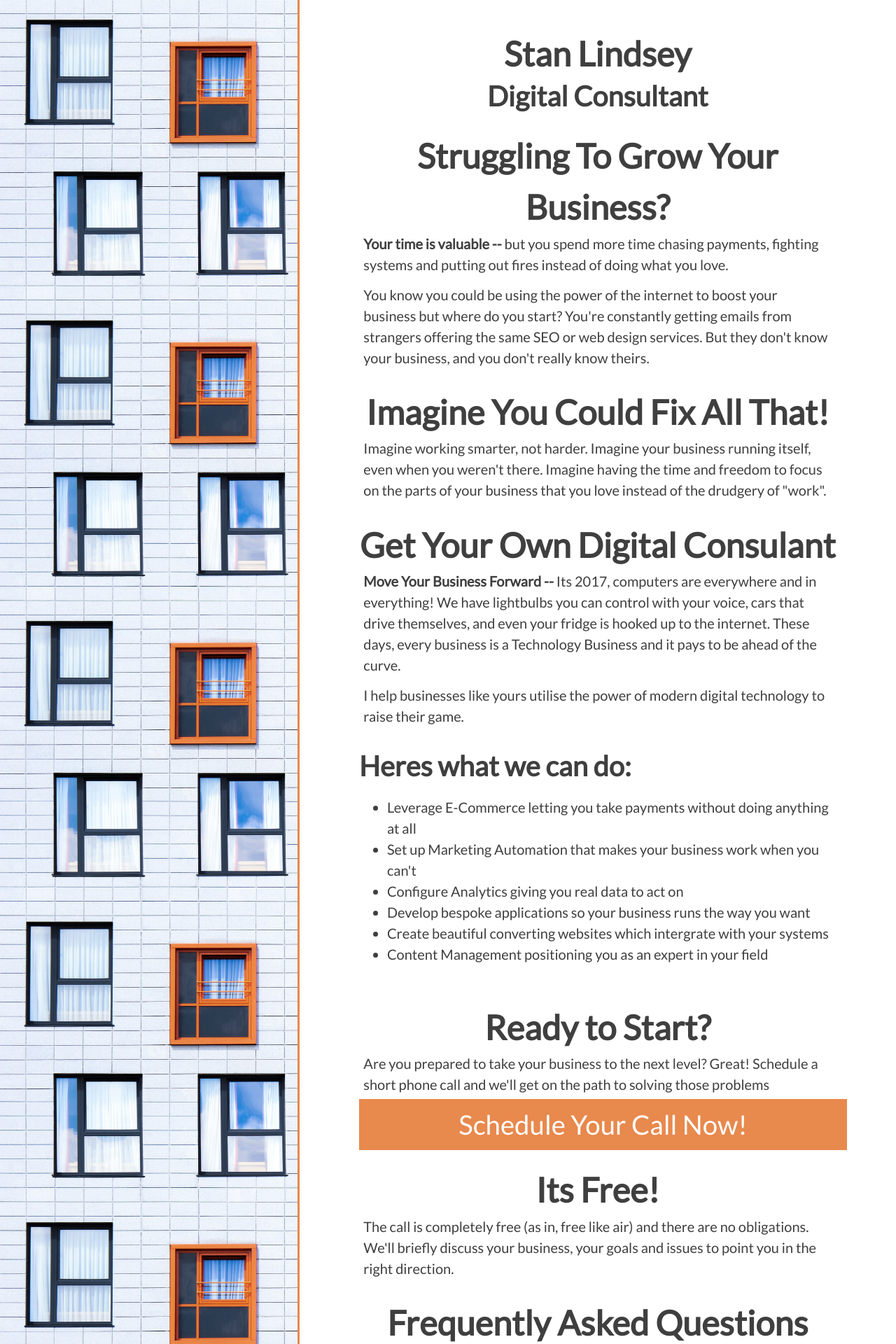
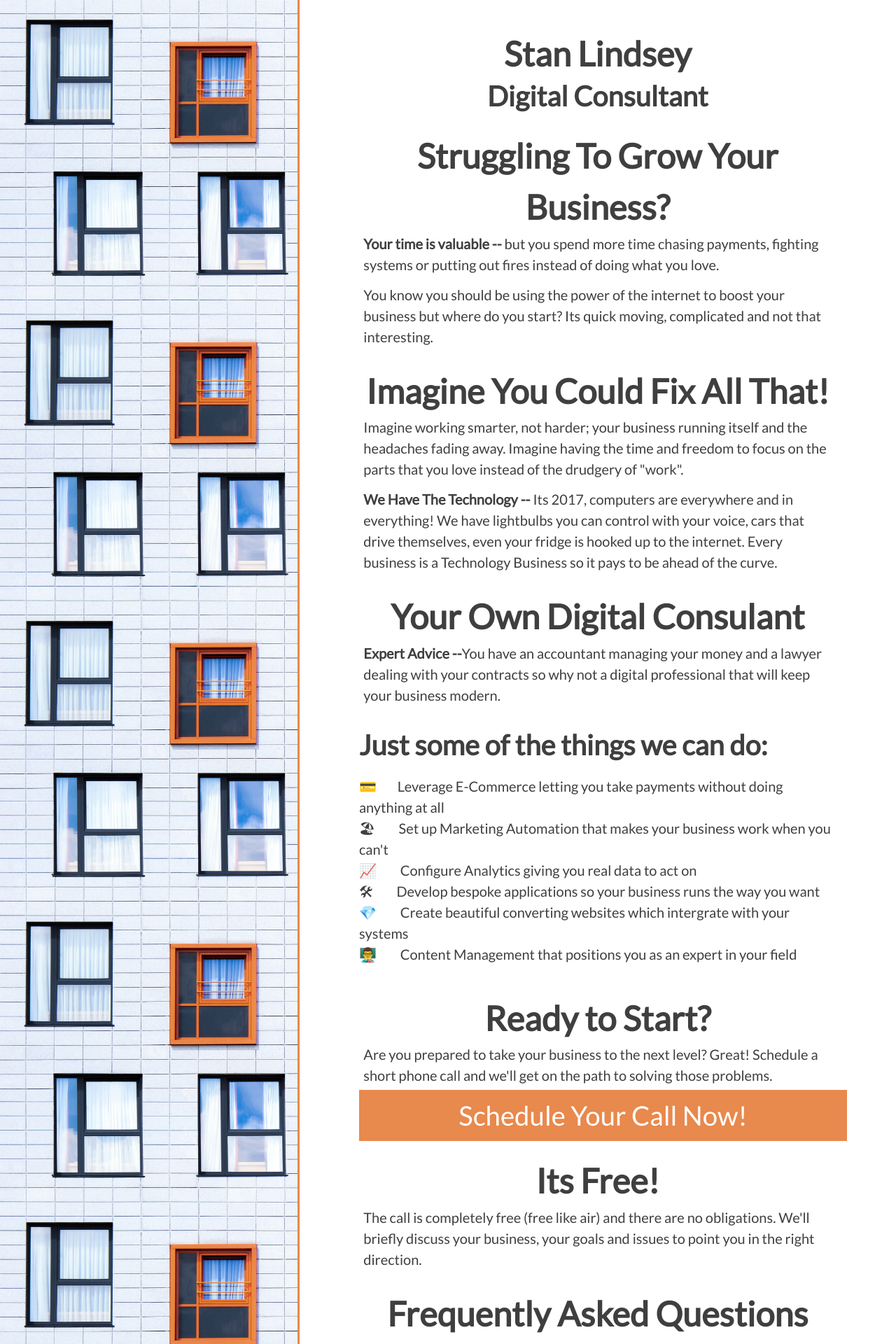
Before and after one commit to StanLindsey/stanlindsey.github.io, a Jekyll site: the page built from index.html, in a window 1280 px wide. Shown: the top 1920 px of the page at 70% size. Built offline with Jekyll 4.4.1, drawn with Linux system fonts in a browser that asks for light colours; nearby versions of some CDN libraries; some of the changed text lies outside the part shown.

Commit message:
Some writing + emojis

```diff
--- a/css/main.scss
+++ b/css/main.scss
@@ -87,6 +87,15 @@ a:hover {
   display: none;
 }
 
+.emoji-list {
+  list-style-type:none;
+  padding:0;
+}
+
+.emoji-list li span {
+  margin-right:1.5em;
+}
+
 
 // Tablet & Up
 
--- a/index.html
+++ b/index.html
@@ -5,31 +5,30 @@ layout: home
 <h1>Stan Lindsey</h1>
 <h2 class="subtitle">Digital Consultant</h2>
 
-<h1>Struggling To Grow Your Business?</h1>
-<p><strong>Your time is valuable -- </strong>but you spend more time chasing payments, fighting systems and putting out fires instead of doing what you love.</p>
-<p>You know you could be using the power of the internet to boost your business but where do you start? You're constantly getting emails from strangers offering the same SEO or web design services. But they don't know your business, and you don't really know theirs.</p>
+<h1>Struggling To Grow Your Business? </h1>
+<p><strong>Your time is valuable -- </strong>but you spend more time chasing payments, fighting systems or putting out fires instead of doing what you love.</p>
+<p>You know you should be using the power of the internet to boost your business but where do you start? Its quick moving, complicated and not that interesting.</p>
 <h1>Imagine You Could Fix All That!</h1>
-<p>Imagine working smarter, not harder. Imagine your business running itself, even when you weren't there. Imagine having the time and freedom to focus on the parts of your business that you love instead of the drudgery of "work".</p>
-<h1>Get Your Own Digital Consulant</h1>
-<p><strong>Move Your Business Forward --</strong> Its {{ site.time | date: '%Y' }}, computers are everywhere and in everything! We have lightbulbs you can control with your voice, cars that drive themselves, and even your fridge is hooked up to the internet. These days, every business is a Technology Business and it pays to be ahead of the curve.</p>
-<p>I help businesses like yours utilise the power of modern digital technology to raise their game.</p>
-<h2>Heres what we can do:</h2>
-<ul>
-  <li>Leverage E-Commerce letting you take payments without doing anything at all</li>
-  <li>Set up Marketing Automation that makes your business work when you can't</li>
-  <li>Configure Analytics giving you real data to act on</li>
-  <li>Develop bespoke applications so your business runs the way you want</li>
-  <li>Create beautiful converting websites which intergrate with your systems</li>
-  <li>Content Management positioning you as an expert in your field</li>
+<p>Imagine working smarter, not harder; your business running itself and the headaches fading away. Imagine having the time and freedom to focus on the parts that you love instead of the drudgery of "work".</p>
+<p><strong>We Have The Technology --</strong> Its {{ site.time | date: '%Y' }}, computers are everywhere and in everything! We have lightbulbs you can control with your voice, cars that drive themselves, even your fridge is hooked up to the internet. Every business is a Technology Business so it pays to be ahead of the curve.</p>
+<h1>Your Own Digital Consulant</h1>
+<p><strong>Expert Advice --</strong>You have an accountant managing your money and a lawyer dealing with your contracts so why not a digital professional that will keep your business modern.</p>
+<h2>Just some of the things we can do:</h2>
+<ul class="emoji-list">
+  <li><span>💳</span>Leverage E-Commerce letting you take payments without doing anything at all</li>
+  <li><span>🏖</span> Set up Marketing Automation that makes your business work when you can't</li>
+  <li><span>📈</span> Configure Analytics giving you real data to act on</li>
+  <li><span>🛠</span> Develop bespoke applications so your business runs the way you want</li>
+  <li><span>💎</span> Create beautiful converting websites which intergrate with your systems</li>
+  <li><span>👨&zwj;🏫</span> Content Management that positions you as an expert in your field</li>
 </ul>
-<p></p>
 <h1>Ready to Start?</h1>
-<p>Are you prepared to take your business to the next level? Great! Schedule a short phone call and we'll get on the path to solving those problems</p>
+<p>Are you prepared to take your business to the next level? Great! Schedule a short phone call and we'll get on the path to solving those problems.</p>
 <a class="button" href="https://calendly.com/stanlindsey/15min" target="_blank">
-  Schedule Your Call Now!
+Schedule Your Call Now!
 </a>
 <h1>Its Free!</h1>
-<p>The call is completely free (as in, free like air) and there are no obligations. We'll briefly discuss your business, your goals and issues to point you in the right direction.</p>
+<p>The call is completely free (free like air) and there are no obligations. We'll briefly discuss your business, your goals and issues to point you in the right direction.</p>
 <h1>Frequently Asked Questions</h1>
 <h2>What Happens Next?</h2>
 <p>After the initial phone call we'll have a better idea of how to move forward. The next step is usually a Rapid-Discovery or Roadmapping session.</p>
@@ -48,6 +47,8 @@ layout: home
 <p>Its completely up to you. At this stage you will have some projects laid out and valuable insights into your business that you can take anywhere to get started with.</p>
 <h2>I'm not sure I even need help</h2>
 <p>Every business could be improved somehow, talking to an expert will at least keep you informed and up to date.</p>
+<h2>I've been burnt before</h2>
+<p>If you've been burnt before by developrs that don't understand your business and don't get you results (or even completely dissapear!) then have no fear. I aim to be a partner to your business as it grows; only taking on projects that sovle real business problems and make a return on  investment.</p>
 <h2>I have more questions</h2>
 <p>No worries, shoot me an email at <a href="mailto:contact@stanlindsey.net">contact@stanlindsey.net</a> and I'll respond within one business day.</p>
 
@@ -61,9 +62,8 @@ layout: home
   </div>
   <div>
     <h1 class="lg">Wait, who are you?</h1>
-    <p>I'm Stan, I've been a full-stack web developer and business manager for over 6 years. </p>
-    <p>Some of the things I've built include order managment systems, email-automation scripts and e-commerce websites for a variety of clients.</p>
-    <p>But most importantly I'm focused on being an investment and partner to your business.</p>
+    <p>I'm Stan, I've been a full-stack web developer and project manager for over 10 years. I Providing solutions and project management to start ups and established businesses who want to improve their business.</p>
+    <p>Projects I've built include order managment systems, email-automation scripts and e-commerce websites as well as managing projects such as Network & VOIP System Installations, Fulfilment Pipelines and Sales & Marketing Funnels.</p>
     <div class="social-icons">
       <span>Find me on:</span>
       <a target="_blank" href="https://www.github.com/stanlindsey"><i class="fa fa-github" aria-hidden="true"></i></a>
```
